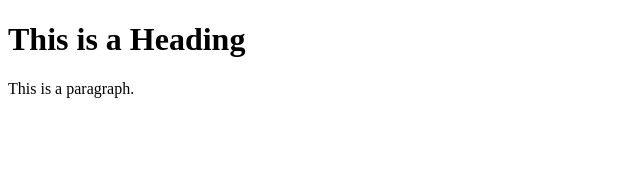
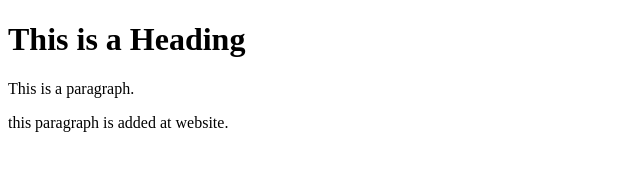
Before and after one commit to haqnawaz99/20210225A, a plain HTML site: page index.html in a window 1280 px wide. Shown: the whole page, without its empty margins (0-640 px from the left). Drawn offline with Linux system fonts and the light colour scheme.

Commit message:
Update index at web

```diff
--- a/index.html
+++ b/index.html
@@ -6,5 +6,6 @@
   <body>
     <h1>This is a Heading</h1>
     <p>This is a paragraph.</p>
+    <p> this paragraph is added at website.</p>
   </body>
 </html>
```
